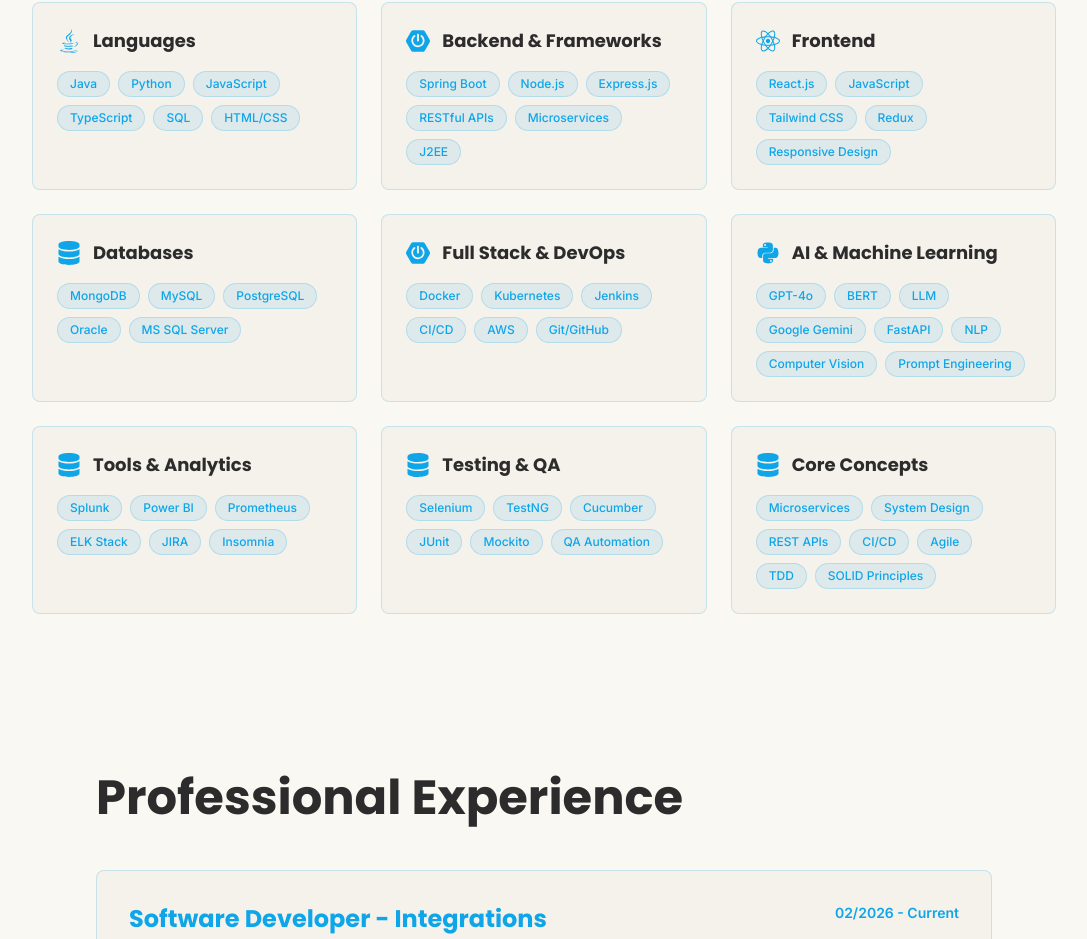
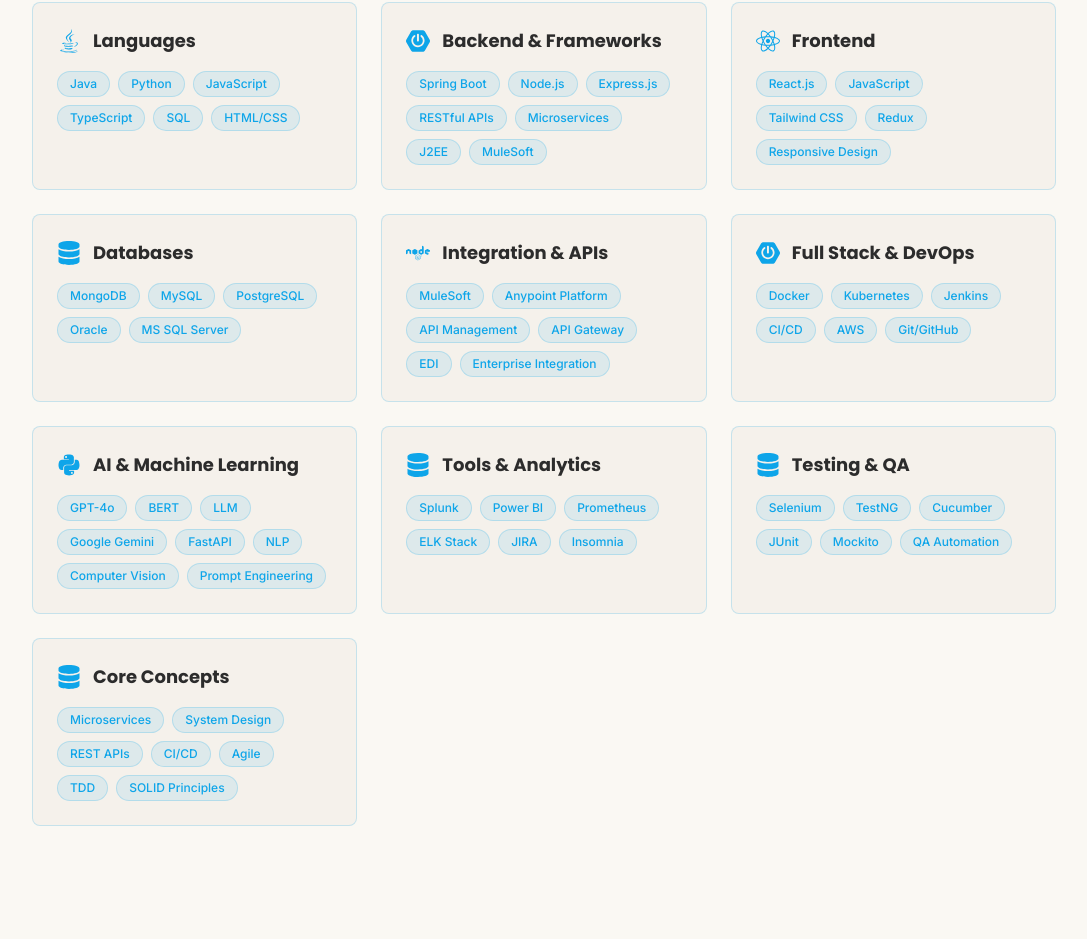
Before and after one commit to Cjagini/Portfolio_Chandrika_Jagini, a React (Vite) app: page / in a window 1280 px wide. Shown: the part 1608-2547 px from the top of the page, without its empty margins (96-1183 px from the left). Built offline with nearby package versions, Linux system fonts and the light colour scheme.

Commit message:
Added recent skills

```diff
--- a/src/components/Skills.jsx
+++ b/src/components/Skills.jsx
@@ -15,7 +15,7 @@ const Skills = () => {
     {
       title: 'Backend & Frameworks',
       icon: <SiSpringboot className="text-2xl" />,
-      skills: ['Spring Boot', 'Node.js', 'Express.js', 'RESTful APIs', 'Microservices', 'J2EE'],
+      skills: ['Spring Boot', 'Node.js', 'Express.js', 'RESTful APIs', 'Microservices', 'J2EE', 'MuleSoft'],
     },
     {
       title: 'Frontend',
@@ -26,6 +26,11 @@ const Skills = () => {
       title: 'Databases',
       icon: <FaDatabase className="text-2xl" />,
       skills: ['MongoDB', 'MySQL', 'PostgreSQL', 'Oracle', 'MS SQL Server'],
+    },
+    {
+      title: 'Integration & APIs',
+      icon: <FaNode className="text-2xl" />,
+      skills: ['MuleSoft', 'Anypoint Platform', 'API Management', 'API Gateway', 'EDI', 'Enterprise Integration'],
     },
     {
       title: 'Full Stack & DevOps',
```
